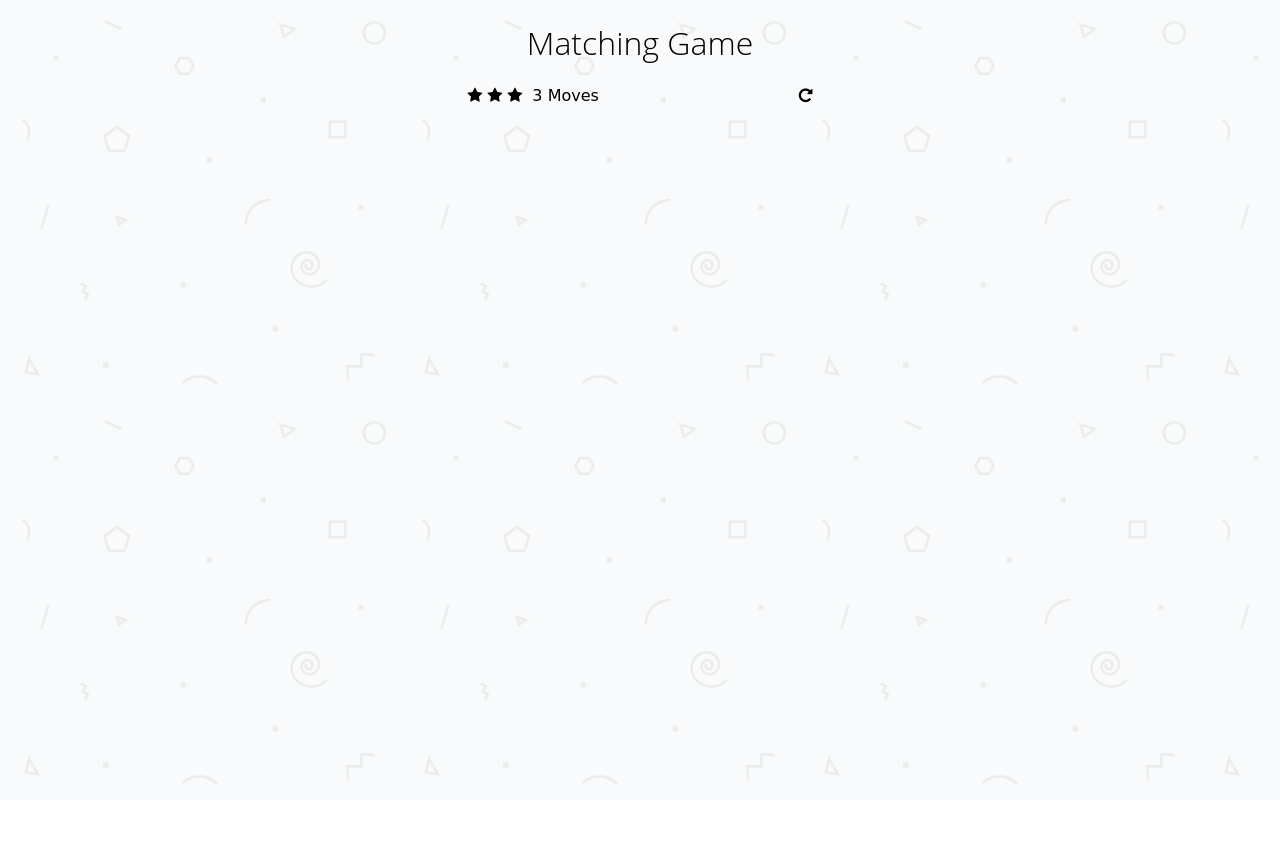
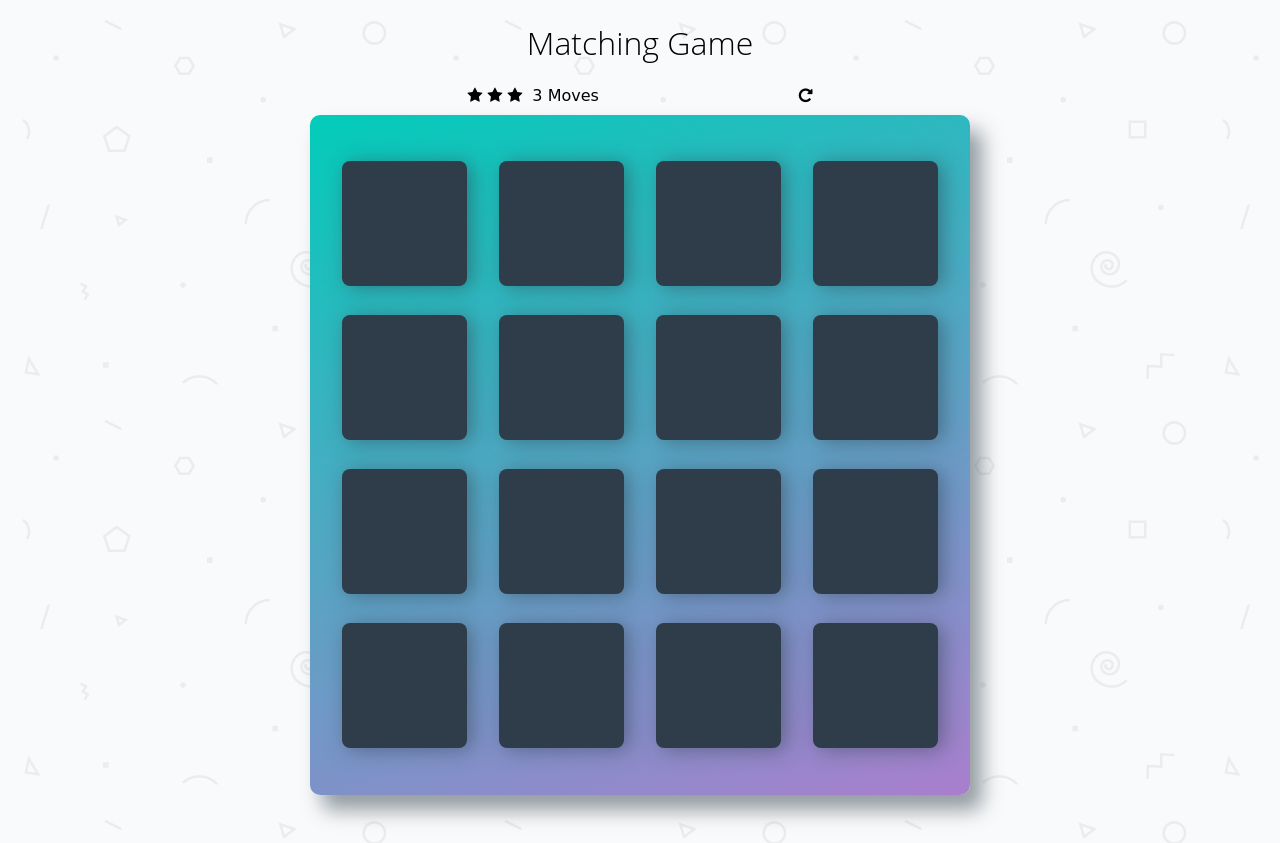
Before and after one commit to PeckLiu2017/memory-game, a plain HTML site: page index.html in a window 1280 px wide. Before the commit the page ends 800 px from the top, so only its background shows below. Drawn offline with Linux system fonts and the light colour scheme; a web font is replaced by a local one.

Commit message:
create a deck cards

```diff
--- a/css/app.css
+++ b/css/app.css
@@ -1,17 +1,17 @@
 /* border-box 的盒子模型中元素的宽高包括 padding 和 border */
+
 html {
   box-sizing: border-box;
 }
 
+
 /* 从父元素继承 box-sizing 属性,也就是 border-box */
-*,
-*::before,
-*::after {
+
+*, *::before, *::after {
   box-sizing: inherit;
 }
 
-html,
-body {
+html, body {
   width: 100%;
   height: 100%;
   margin: 0;
@@ -19,18 +19,22 @@ body {
 }
 
 body {
-    background: #ffffff url('../img/geometry2.png'); /* Background pattern from Subtle Patterns */
+  background: #ffffff url('../img/geometry2.png');
+  /* Background pattern from Subtle Patterns */
   font-family: 'Coda', cursive;
 }
 
+
 /* 容器和标题 */
+
 
 /*
  * display : flex 定义弹性盒子，下面的三行 CSS 代码才能使用
  * flex-direction 确立主轴
- * justify-content 定义了在当前行上，弹性项目沿主轴(在这里是X轴)如何排布
- * align-items 定义了在当前行上，弹性项目沿侧轴(在这里是Y轴)默认如何排布
+ * justify-content 定义了在当前行上，弹性项目沿主轴如何排布
+ * align-items 定义了在当前行上，弹性项目沿侧轴默认如何排布
  */
+
 .container {
   display: flex;
   justify-content: center;
@@ -43,9 +47,11 @@ h1 {
   font-weight: 300;
 }
 
+
 /*
  * 记分板样式
  */
+
 .score-panel {
   text-align: left;
   width: 345px;
@@ -68,3 +74,52 @@ h1 {
   float: right;
   cursor: pointer;
 }
+
+
+/*
+ * 牌样式
+ */
+
+ /*
+  * 宽高
+  * 背景色由绿到紫，颜色160度倾斜线性渐变
+  * box-shadow 第一个参数调整左右偏移程度,这里是右边偏移 12px ,
+  * 第二个参数调整上下偏移程度,这里是下面偏移 15px, 第三个参数 20px 调整模糊程度,第四个参数上下左右全方位设置偏移,第五个参数是阴影的颜色
+  *
+  *
+  */
+.deck {
+  width: 660px;
+  min-height: 680px;
+  background: linear-gradient(160deg, #02ccba 0%, #aa7ecd 100%);
+  padding: 32px;
+  border-radius: 10px;
+  box-shadow: 12px 15px 20px 0 rgba(46, 61, 73, 0.5);
+  display: flex;
+  flex-wrap: wrap;
+  justify-content: space-between;
+  align-items: center;
+  margin: 0 0 3em;
+}
+
+.deck .card {
+    height: 125px;
+    width: 125px;
+    background: #2e3d49;
+    font-size: 0;
+    color: #ffffff;
+    border-radius: 8px;
+    cursor: pointer;
+    display: flex;
+    justify-content: center;
+    align-items: center;
+    box-shadow: 5px 2px 20px 0 rgba(46, 61, 73, 0.5);
+}
+
+
+
+
+/*.deck li{
+  list-style: none;
+  display: inline-block;
+}*/
--- a/index.html
+++ b/index.html
@@ -29,6 +29,58 @@
         <i class="fa fa-repeat"></i>
       </div>
     </div>
+
+    <ul class="deck">
+      <li class="card">
+        <i class="fa fa-diamond"></i>
+      </li>
+      <li class="card">
+        <i class="fa fa-diamond"></i>
+      </li>
+      <li class="card">
+        <i class="fa fa-diamond"></i>
+      </li>
+      <li class="card">
+        <i class="fa fa-diamond"></i>
+      </li>
+      <li class="card">
+        <i class="fa fa-diamond"></i>
+      </li>
+      <li class="card">
+        <i class="fa fa-diamond"></i>
+      </li>
+      <li class="card">
+        <i class="fa fa-diamond"></i>
+      </li>
+      <li class="card">
+        <i class="fa fa-diamond"></i>
+      </li>
+      <li class="card">
+        <i class="fa fa-diamond"></i>
+      </li>
+      <li class="card">
+        <i class="fa fa-diamond"></i>
+      </li>
+      <li class="card">
+        <i class="fa fa-diamond"></i>
+      </li>
+      <li class="card">
+        <i class="fa fa-diamond"></i>
+      </li>
+      <li class="card">
+        <i class="fa fa-diamond"></i>
+      </li>
+      <li class="card">
+        <i class="fa fa-diamond"></i>
+      </li>
+      <li class="card">
+        <i class="fa fa-diamond"></i>
+      </li>
+      <li class="card">
+        <i class="fa fa-diamond"></i>
+      </li>
+    </ul>
+
   </div>
 </body>
 
```
Also changed, not shown: 1 other file. Lines whose indentation alone changed are shown as unchanged.
